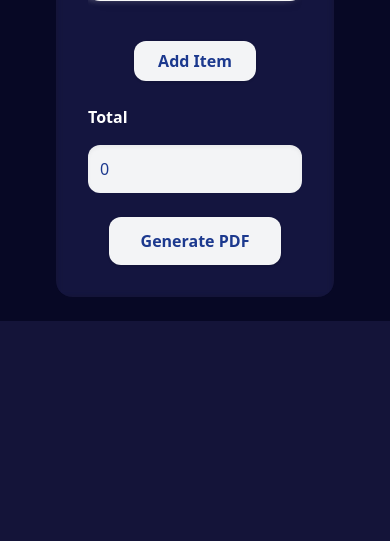
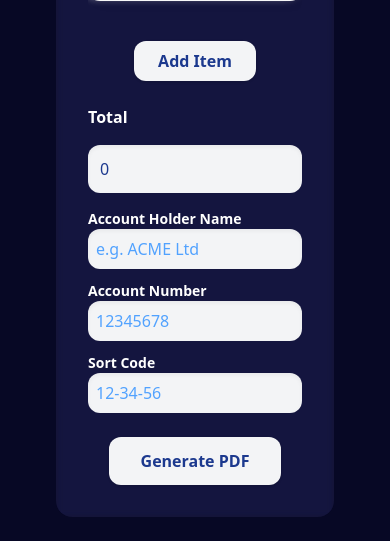
Before and after one commit to funktotheface/tinyinvoice, a Flask app: page / in a window 390 px wide. Shown: the part 1031-1572 px from the top of the page. Before the commit the page ends 1352 px from the top, so only its background shows below. Run offline with Flask 3, Linux system fonts and the light colour scheme; style sheets or scripts are compiled from the project's sources; parts of the project's set-up code (start-up, migrations or seed data) failed here and were passed over.

Commit message:
Refactor layout for total and bank details: implement responsive grid structure and enhance styling for better clarity

```diff
--- a/static/css/output.css
+++ b/static/css/output.css
@@ -39,8 +39,6 @@
     --radius-2xl: 1rem;
     --drop-shadow-lg: 0 4px 4px rgb(0 0 0 / 0.15);
     --ease-out: cubic-bezier(0, 0, 0.2, 1);
-    --blur-sm: 8px;
-    --blur-md: 12px;
     --default-transition-duration: 150ms;
     --default-transition-timing-function: cubic-bezier(0.4, 0, 0.2, 1);
     --default-font-family: var(--font-sans);
@@ -211,6 +209,15 @@
   .z-50 {
     z-index: 50;
   }
+  .col-start-1 {
+    grid-column-start: 1;
+  }
+  .row-start-1 {
+    grid-row-start: 1;
+  }
+  .row-start-2 {
+    grid-row-start: 2;
+  }
   .mx-auto {
     margin-inline: auto;
   }
@@ -228,6 +235,9 @@
   }
   .flex {
     display: flex;
+  }
+  .grid {
+    display: grid;
   }
   .table {
     display: table;
@@ -247,12 +257,6 @@
   .w-full {
     width: 100%;
   }
-  .max-w-4xl {
-    max-width: var(--container-4xl);
-  }
-  .max-w-6xl {
-    max-width: var(--container-6xl);
-  }
   .max-w-7xl {
     max-width: var(--container-7xl);
   }
@@ -265,8 +269,14 @@
   .resize {
     resize: both;
   }
+  .grid-cols-1 {
+    grid-template-columns: repeat(1, minmax(0, 1fr));
+  }
   .items-center {
     align-items: center;
+  }
+  .items-start {
+    align-items: flex-start;
   }
   .justify-between {
     justify-content: space-between;
@@ -274,11 +284,21 @@
   .justify-center {
     justify-content: center;
   }
+  .gap-4 {
+    gap: calc(var(--spacing) * 4);
+  }
   .space-y-2 {
     :where(& > :not(:last-child)) {
       --tw-space-y-reverse: 0;
       margin-block-start: calc(calc(var(--spacing) * 2) * var(--tw-space-y-reverse));
       margin-block-end: calc(calc(var(--spacing) * 2) * calc(1 - var(--tw-space-y-reverse)));
+    }
+  }
+  .space-y-3 {
+    :where(& > :not(:last-child)) {
+      --tw-space-y-reverse: 0;
+      margin-block-start: calc(calc(var(--spacing) * 3) * var(--tw-space-y-reverse));
+      margin-block-end: calc(calc(var(--spacing) * 3) * calc(1 - var(--tw-space-y-reverse)));
     }
   }
   .space-y-4 {
@@ -319,9 +339,6 @@
   .overflow-hidden {
     overflow: hidden;
   }
-  .rounded {
-    border-radius: 0.25rem;
-  }
   .rounded-2xl {
     border-radius: var(--radius-2xl);
   }
@@ -346,9 +363,6 @@
   .bg-transparent {
     background-color: transparent;
   }
-  .bg-white {
-    background-color: var(--color-white);
-  }
   .bg-white\/6 {
     background-color: color-mix(in srgb, #fff 6%, transparent);
     @supports (color: color-mix(in lab, red, red)) {
@@ -357,9 +371,6 @@
   }
   .p-0 {
     padding: calc(var(--spacing) * 0);
-  }
-  .p-1 {
-    padding: calc(var(--spacing) * 1);
   }
   .p-2 {
     padding: calc(var(--spacing) * 2);
@@ -437,9 +448,6 @@
   .uppercase {
     text-transform: uppercase;
   }
-  .underline {
-    text-decoration-line: underline;
-  }
   .placeholder-blue-400 {
     &::placeholder {
       color: var(--color-blue-400);
@@ -456,16 +464,9 @@
     --tw-shadow: inset 0 2px 4px 0 var(--tw-shadow-color, rgb(0 0 0 / 0.05));
     box-shadow: var(--tw-inset-shadow), var(--tw-inset-ring-shadow), var(--tw-ring-offset-shadow), var(--tw-ring-shadow), var(--tw-shadow);
   }
-  .outline {
-    outline-style: var(--tw-outline-style);
-    outline-width: 1px;
-  }
   .drop-shadow-lg {
     --tw-drop-shadow-size: drop-shadow(0 4px 4px var(--tw-drop-shadow-color, rgb(0 0 0 / 0.15)));
     --tw-drop-shadow: drop-shadow(var(--drop-shadow-lg));
-    filter: var(--tw-blur,) var(--tw-brightness,) var(--tw-contrast,) var(--tw-grayscale,) var(--tw-hue-rotate,) var(--tw-invert,) var(--tw-saturate,) var(--tw-sepia,) var(--tw-drop-shadow,);
-  }
-  .filter {
     filter: var(--tw-blur,) var(--tw-brightness,) var(--tw-contrast,) var(--tw-grayscale,) var(--tw-hue-rotate,) var(--tw-invert,) var(--tw-saturate,) var(--tw-sepia,) var(--tw-drop-shadow,);
   }
   .backdrop-blur-\[3px\] {
@@ -475,10 +476,6 @@
   }
   .backdrop-saturate-150 {
     --tw-backdrop-saturate: saturate(150%);
-    -webkit-backdrop-filter: var(--tw-backdrop-blur,) var(--tw-backdrop-brightness,) var(--tw-backdrop-contrast,) var(--tw-backdrop-grayscale,) var(--tw-backdrop-hue-rotate,) var(--tw-backdrop-invert,) var(--tw-backdrop-opacity,) var(--tw-backdrop-saturate,) var(--tw-backdrop-sepia,);
-    backdrop-filter: var(--tw-backdrop-blur,) var(--tw-backdrop-brightness,) var(--tw-backdrop-contrast,) var(--tw-backdrop-grayscale,) var(--tw-backdrop-hue-rotate,) var(--tw-backdrop-invert,) var(--tw-backdrop-opacity,) var(--tw-backdrop-saturate,) var(--tw-backdrop-sepia,);
-  }
-  .backdrop-filter {
     -webkit-backdrop-filter: var(--tw-backdrop-blur,) var(--tw-backdrop-brightness,) var(--tw-backdrop-contrast,) var(--tw-backdrop-grayscale,) var(--tw-backdrop-hue-rotate,) var(--tw-backdrop-invert,) var(--tw-backdrop-opacity,) var(--tw-backdrop-saturate,) var(--tw-backdrop-sepia,);
     backdrop-filter: var(--tw-backdrop-blur,) var(--tw-backdrop-brightness,) var(--tw-backdrop-contrast,) var(--tw-backdrop-grayscale,) var(--tw-backdrop-hue-rotate,) var(--tw-backdrop-invert,) var(--tw-backdrop-opacity,) var(--tw-backdrop-saturate,) var(--tw-backdrop-sepia,);
   }
@@ -590,9 +587,34 @@
       line-height: var(--tw-leading, var(--text-base--line-height));
     }
   }
+  .lg\:col-span-2 {
+    @media (width >= 64rem) {
+      grid-column: span 2 / span 2;
+    }
+  }
+  .lg\:col-start-3 {
+    @media (width >= 64rem) {
+      grid-column-start: 3;
+    }
+  }
+  .lg\:row-start-2 {
+    @media (width >= 64rem) {
+      grid-row-start: 2;
+    }
+  }
+  .lg\:grid-cols-3 {
+    @media (width >= 64rem) {
+      grid-template-columns: repeat(3, minmax(0, 1fr));
+    }
+  }
   .lg\:justify-end {
     @media (width >= 64rem) {
       justify-content: flex-end;
+    }
+  }
+  .lg\:justify-self-end {
+    @media (width >= 64rem) {
+      justify-self: flex-end;
     }
   }
 }
@@ -683,11 +705,6 @@
   syntax: "*";
   inherits: false;
   initial-value: 0 0 #0000;
-}
-@property --tw-outline-style {
-  syntax: "*";
-  inherits: false;
-  initial-value: solid;
 }
 @property --tw-blur {
   syntax: "*";
@@ -808,7 +825,6 @@
       --tw-ring-offset-width: 0px;
       --tw-ring-offset-color: #fff;
       --tw-ring-offset-shadow: 0 0 #0000;
-      --tw-outline-style: solid;
       --tw-blur: initial;
       --tw-brightness: initial;
       --tw-contrast: initial;
--- a/templates/index.html
+++ b/templates/index.html
@@ -71,10 +71,31 @@
 
         <div class="flex justify-center lg:justify-end"><button type="button" class="bg-gray-100 text-blue-900 px-6 py-2 rounded-xl shadow hover:shadow-md transition font-semibold hover:bg-green-300" id="add-item">Add Item</button></div>
 
-        <!-- Total -->
-        <div class="space-y-4">
-          <label class="block font-semibold">Total</label>
-          <input type="text" id="total" name="total" class="w-full p-3 rounded-xl bg-gray-100 text-blue-900 shadow-inner placeholder-blue-400 focus:outline-none focus:ring-2 focus:ring-blue-300" readonly value="0">
+        <!-- Summary: Total left (2/3) and bank details right (1/3) on large screens; stacked on small screens -->
+        <div class="grid grid-cols-1 lg:grid-cols-3 gap-4 items-start">
+          <div class="col-start-1 row-start-1 lg:col-span-2">
+            <div class="space-y-4">
+              <label class="block font-semibold">Total</label>
+              <input type="text" id="total" name="total" class="w-full p-3 rounded-xl bg-gray-100 text-blue-900 shadow-inner placeholder-blue-400 focus:outline-none focus:ring-2 focus:ring-blue-300" readonly value="0">
+            </div>
+          </div>
+
+          <div class="col-start-1 lg:col-start-3 row-start-2 lg:row-start-2 lg:justify-self-end">
+            <div class="space-y-3 w-full">
+              <div>
+                <label class="block font-semibold text-sm">Account Holder Name</label>
+                <input type="text" name="bank_account_holder" class="w-full p-2 rounded-xl bg-gray-100 text-blue-900 shadow-inner placeholder-blue-400 focus:outline-none focus:ring-2 focus:ring-blue-300" placeholder="e.g. ACME Ltd">
+              </div>
+              <div>
+                <label class="block font-semibold text-sm">Account Number</label>
+                <input type="text" name="bank_account_number" class="w-full p-2 rounded-xl bg-gray-100 text-blue-900 shadow-inner placeholder-blue-400 focus:outline-none focus:ring-2 focus:ring-blue-300" placeholder="12345678">
+              </div>
+              <div>
+                <label class="block font-semibold text-sm">Sort Code</label>
+                <input type="text" name="bank_sort_code" class="w-full p-2 rounded-xl bg-gray-100 text-blue-900 shadow-inner placeholder-blue-400 focus:outline-none focus:ring-2 focus:ring-blue-300" placeholder="12-34-56">
+              </div>
+            </div>
+          </div>
         </div>
 
         <div class="flex justify-center"><button type="submit" class="sm:w-auto bg-gray-100 text-blue-900 px-8 py-3 rounded-xl shadow hover:shadow-md font-semibold transition hover:bg-green-300">Generate
```
Also changed, not shown: templates/invoice_template.html (+25 -1 lines).
